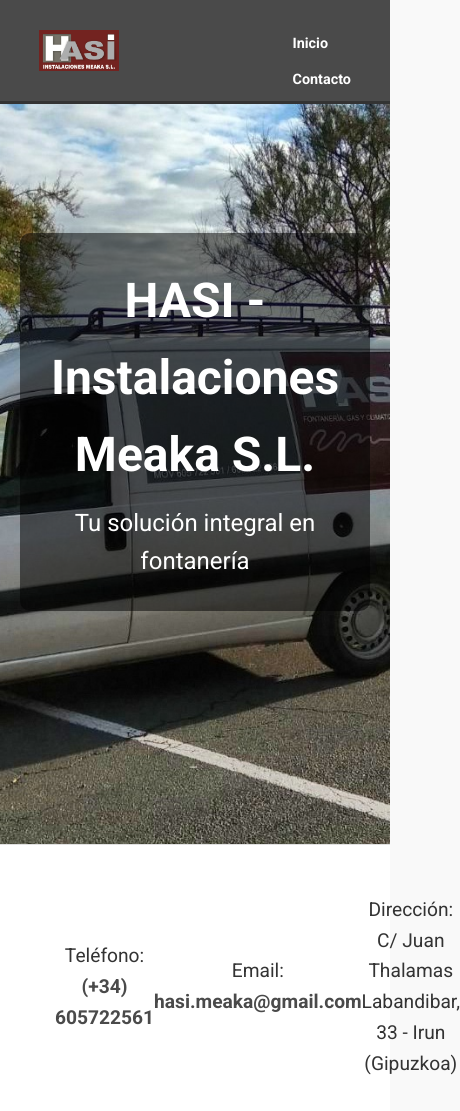
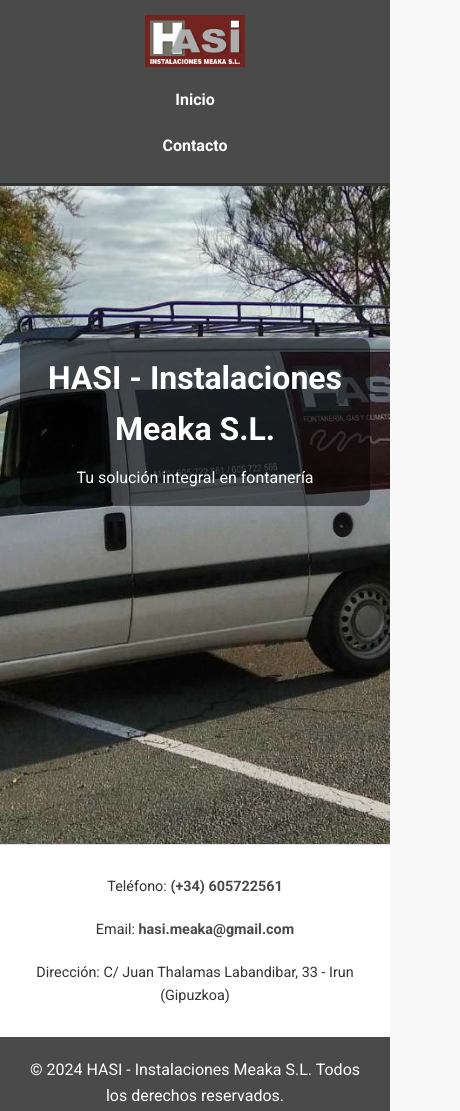
Before and after one commit to fernandolozano/hasimeaka, a plain HTML site: page index.html in a window 390 px wide. Shown: the top 1111 px of the page, 460 px wide, since content can reach past the window. Drawn offline with Linux system fonts and the light colour scheme.

Commit message:
Update styles.css

```diff
--- a/styles.css
+++ b/styles.css
@@ -1,3 +1,4 @@
+/* Reset básico */
 * {
     margin: 0;
     padding: 0;
@@ -5,10 +6,10 @@
 }
 
 body {
-    font-family: 'Roboto', sans-serif;
+    font-family: 'Roboto', sans-serif; /* Usar la fuente Roboto */
     color: #333;
     line-height: 1.6;
-    background-color: #f9f9f9;
+    background-color: #f9f9f9; /* Color de fondo neutro */
 }
 
 .container {
@@ -21,7 +22,7 @@ body {
 }
 
 header {
-    background: #4a4a4a;
+    background: #4a4a4a; /* Gris oscuro para el fondo del header */
     color: white;
     padding: 15px 0;
     position: fixed;
@@ -29,12 +30,12 @@ header {
     top: 0;
     left: 0;
     z-index: 1000;
-    border-bottom: 3px solid #333;
+    border-bottom: 3px solid #333; /* Línea de separación más suave */
 }
 
 .logo {
     width: 120px;
-    height: auto;
+    height: auto; /* Mantener la relación de aspecto del logo */
 }
 
 nav {
@@ -61,7 +62,7 @@ nav a {
 }
 
 nav a:hover {
-    color: #d4af37;
+    color: #d4af37; /* Color dorado suave para el hover */
 }
 
 .hero {
@@ -77,7 +78,7 @@ nav a:hover {
 }
 
 .hero-content {
-    background: rgba(0, 0, 0, 0.5);
+    background: rgba(0, 0, 0, 0.5); /* Fondo negro semitransparente para el texto */
     padding: 30px;
     border-radius: 10px;
 }
@@ -92,30 +93,30 @@ nav a:hover {
 }
 
 .contact {
-    padding: 40px 20px;
-    background: #ffffff;
+    padding: 40px 20px; /* Ajustar el padding para menos espacio */
+    background: #ffffff; /* Fondo blanco para el contacto */
     text-align: center;
-    border-top: 1px solid #e0e0e0;
+    border-top: 1px solid #e0e0e0; /* Línea sutil para separar secciones */
 }
 
 .contact p {
-    margin: 10px 0;
+    margin: 10px 0; /* Reducir los márgenes entre los párrafos */
     font-size: 1.2em;
 }
 
 .contact a {
-    color: #4a4a4a;
+    color: #4a4a4a; /* Gris oscuro para los enlaces */
     text-decoration: none;
     font-weight: bold;
     transition: color 0.3s ease;
 }
 
 .contact a:hover {
-    color: #d4af37;
+    color: #d4af37; /* Color dorado suave para el hover */
 }
 
 footer {
-    background: #4a4a4a;
+    background: #4a4a4a; /* Gris oscuro para el fondo del footer */
     color: white;
     text-align: center;
     padding: 20px 0;
@@ -124,45 +125,66 @@ footer {
     width: 100%;
 }
 
+/* Media Queries */
 @media (max-width: 768px) {
-    header {
-        padding: 10px 0;
-    }
-
-    .logo {
-        width: 100px;
+    .container {
+        width: 90%;
+        flex-direction: column;
+        align-items: center;
     }
 
     nav {
-        flex-direction: column;
-        align-items: center;
         margin-top: 10px;
     }
 
     nav ul {
         flex-direction: column;
-        margin-top: 10px;
+        align-items: center;
     }
 
     nav ul li {
-        margin: 5px 0;
+        margin: 10px 0;
     }
 
-    nav a {
+    .hero-content {
+        padding: 20px;
+    }
+
+    .hero-content h1 {
+        font-size: 2.5em;
+    }
+
+    .hero-content p {
+        font-size: 1.2em;
+    }
+
+    .contact {
+        padding: 20px 10px;
+    }
+
+    .contact p {
         font-size: 1em;
     }
 }
 
 @media (max-width: 480px) {
-    header {
-        padding: 5px 0;
+    .logo {
+        width: 100px;
     }
 
-    .logo {
-        width: 80px;
+    .hero-content {
+        padding: 15px;
     }
 
-    nav a {
+    .hero-content h1 {
+        font-size: 2em;
+    }
+
+    .hero-content p {
+        font-size: 1em;
+    }
+
+    .contact p {
         font-size: 0.9em;
     }
 }
```
